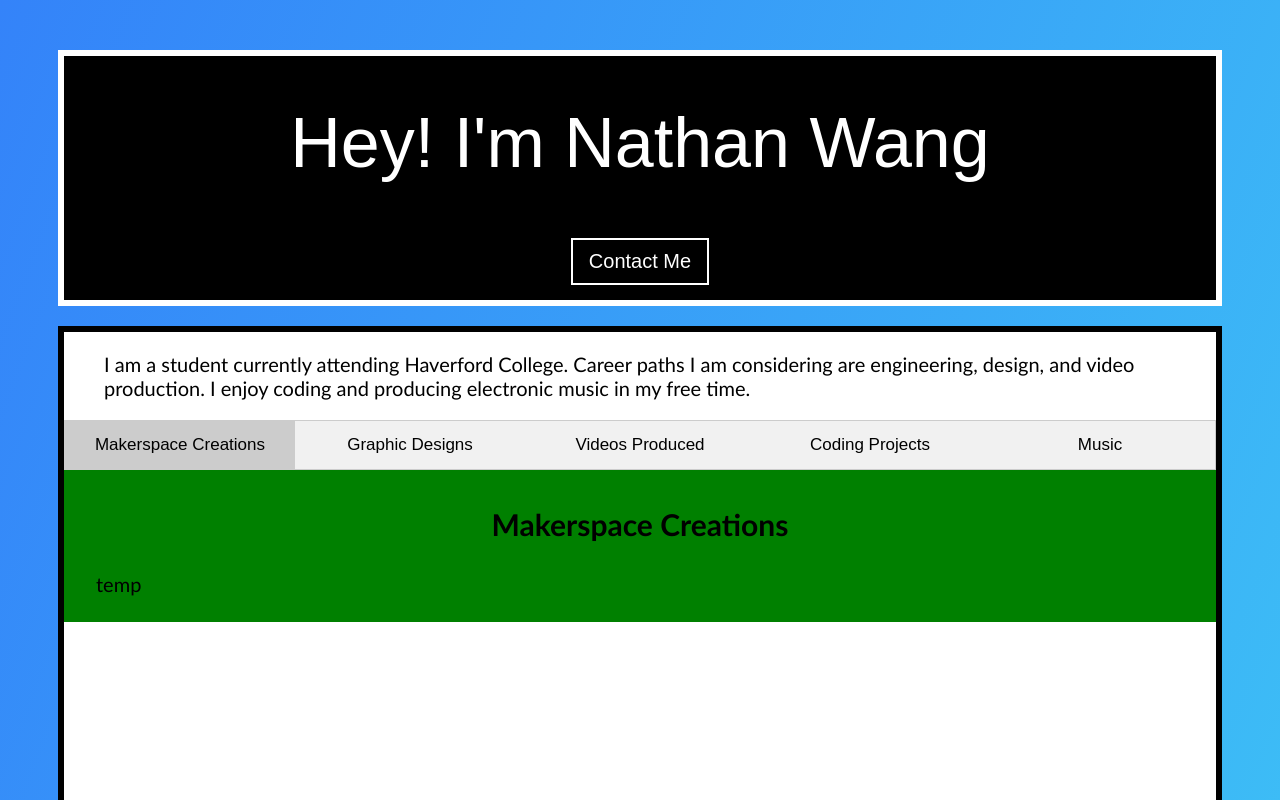
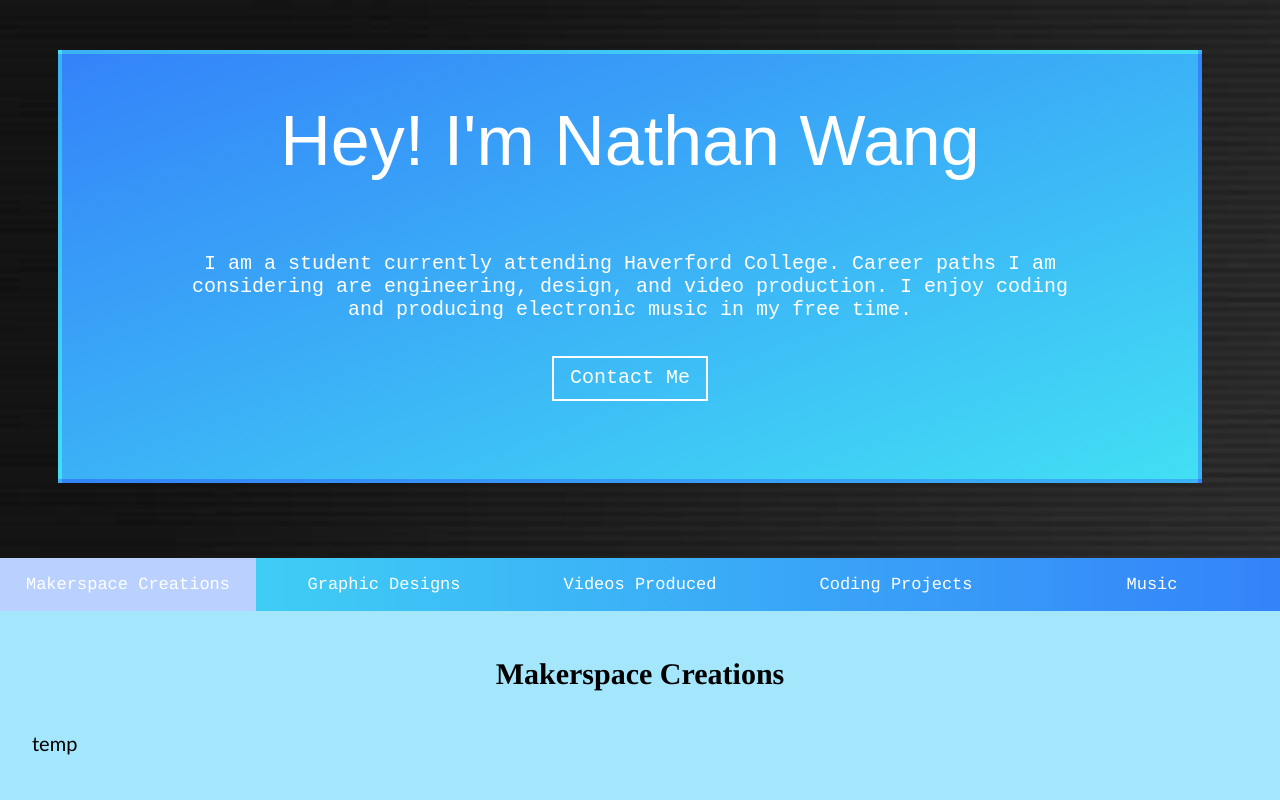
Before and after one commit to natewang36/natewang36.github.io, a plain HTML site: page index.html in a window 1280 px wide. Shown: the top 800 px of the page. Drawn offline with Linux system fonts and the light colour scheme.

Commit message:
6/7/2019 - 1:53PM. Added sticky nav-bar. Revamped color scheme. Few other small changes. Will continue to work on aesthetic for tab bar as it seems a little sudden now.

```diff
--- a/index.html
+++ b/index.html
@@ -17,44 +17,47 @@ Here's where the real stuff starts -->
 <div id ="titlebox-desc">
   <div id = "mainhello-desc" class = 'text'>
     <h1>Hey! I'm Nathan Wang</h1>
+    <br><h2>I am a student currently attending Haverford College. Career paths I am considering are engineering, design, and video production. I enjoy coding and producing electronic music in my free time.</h2>
     <br><a class="emailbutton" href="mailto:natewang36@gmail.com">Contact Me</a>
   </div>
 </div>
+</body>
+
 <div id ="bodywhite-desc">
-  <div id ="quickbio-desc">
+  <!-- <div id ="quickbio-desc">
     <p>I am a student currently attending Haverford College. Career paths I am considering are engineering, design, and video production. I enjoy coding and producing electronic music in my free time.</p>
-  </div>
+  </div> -->
       <!-- TABS -->
-        <div class="tab">
-        <button class="tablinks" onclick="openCity(event, 'tab-creations')" id="defaultOpen">Makerspace Creations</button>
-        <button class="tablinks" onclick="openCity(event, 'tab-designs')">Graphic Designs</button>
-        <button class="tablinks" onclick="openCity(event, 'tab-videos')">Videos Produced</button>
-        <button class="tablinks" onclick="openCity(event, 'tab-coding')">Coding Projects</button>
-        <button class="tablinks" onclick="openCity(event, 'tab-music')">Music</button>
+        <div id ="tabbar" class="tab">
+        <button class="tablinks" onclick="openCity(event, 'tab-creations')" id="defaultOpen"><h3>Makerspace Creations</h3></button>
+        <button class="tablinks" onclick="openCity(event, 'tab-designs')"><h3>Graphic Designs</h3></button>
+        <button class="tablinks" onclick="openCity(event, 'tab-videos')"><h3>Videos Produced</h3></button>
+        <button class="tablinks" onclick="openCity(event, 'tab-coding')"><h3>Coding Projects</h3></button>
+        <button class="tablinks" onclick="openCity(event, 'tab-music')"><h3>Music</h3></button>
       </div>
 
       <div id="tab-creations" class="tabcontent">
-        <h3>Makerspace Creations</h3>
+        <h4>Makerspace Creations</h4>
         <p>temp</p>
       </div>
 
       <div id="tab-designs" class="tabcontent">
-        <h3>Graphic Designs</h3>
-        <p>temp</p>
+        <h4>Graphic Designs</h4>
+        <p>Hey! I love creating apparel using Custom Ink!! If you want me to make you some apparel, click here to order from my brand new website!!!!! :DDDDDDD</p>
       </div>
 
       <div id="tab-videos" class="tabcontent">
-        <h3>Videos Produced</h3>
+        <h4>Videos Produced</h4>
         <p>temp</p>
       </div>
 
       <div id="tab-coding" class="tabcontent">
-        <h3>Coding Projects</h3>
+        <h4>Coding Projects</h4>
         <p>temp</p>
       </div>
 
       <div id="tab-music" class="tabcontent">
-        <h3>Music I Produced</h3>
+        <h4>Music I Produced</h4>
         <p>temp</p>
       </div>
 
@@ -75,12 +78,29 @@ Here's where the real stuff starts -->
 
         // default open first tab
         document.getElementById("defaultOpen").click();
+
+
+        // When the user scrolls the page, execute myFunction
+        window.onscroll = function() {myFunction()};
+
+        // Get the navbar
+        var navbar = document.getElementById("tabbar");
+
+        // Get the offset position of the navbar
+        var sticky = navbar.offsetTop;
+
+        // Add the sticky class to the navbar when you reach its scroll position. Remove "sticky" when you leave the scroll position
+        function myFunction() {
+          if (window.pageYOffset >= sticky) {
+            navbar.classList.add("sticky")
+          } else {
+            navbar.classList.remove("sticky");
+          }
+        }
         </script>
 
 
 </div>
 
 
-
-</body>
 </html>
--- a/style.css
+++ b/style.css
@@ -1,7 +1,10 @@
 
   body {
-    background-image: linear-gradient(to top left, rgb(66, 223, 244), rgb(52, 131, 249));
+    background-image: url("images/darkgray.jpg");
+    background-repeat: repeat-y;
+    background-size: cover;
   }
+
   /* Big Titles */
   h1 {
       color: white;
@@ -12,17 +15,23 @@
       height: 70px;
     }
   h2 {
-      color: black;
-      text-align: left;
-      font-family: "Work Sans",serif;
+      color: white;
+      text-align: center;
+      font-family: "Courier New",serif;
       font-weight: 5;
       font-size: 20px;
   }
   h3 {
+      color: white;
+      text-align: center;
+      font-family: "Courier",serif;
+      font-weight: normal;
+      font-size: 17px;
+  }
+  h4 {
       color: black;
       text-align: center;
-      font-family: "Trebuchet MS";
-      font-weight: bold;
+      font-family: Times,serif;
       font-size: 30px;
   }
   p {
@@ -45,27 +54,31 @@
   }
 
   #titlebox-desc{
-    background: black;
-    border: 6px solid white;
+    background-image: linear-gradient(to top left, rgb(66, 223, 244), rgb(52, 131, 249));
+    border: 4px solid transparent;
     max-width: 100%;
     position: static;
-    margin: 50px 50px auto;
+    margin: 50px 70px 75px 50px;
+    padding-left: 10%;
+    padding-right: 10%;
+    padding-bottom: 5%;
   }
   #mainhello-desc{
     top: 30px;
   }
   .emailbutton{
     border: 2px solid white;
+    border-radius: 0px;
     color: white;
     text-align: center;
-    font-family: "Jazz LET", fantasy;
+    font-family: "Courier New";
     font-weight: 300;
     font-size: 20px;
     margin-bottom: 15px;
     display: inline-block;
     text-decoration: none;
-    padding: 10px 16px 10px 16px;
-    transition: all 0.7s ease 0s;
+    padding: 8px 16px 10px 16px;
+    transition: all 0.3s ease 0s;
   }
   .emailbutton:hover{
     background-color: rgb(76, 115, 255);
@@ -74,24 +87,31 @@
   }
 
   #bodywhite-desc{
-    border: 6px solid black;
-    margin: 20px 50px auto;
+    margin-top: 20px;
+    margin-left: -8px;
+    margin-right: -8px;
     background-color: white;
+    overflow: auto;
+    }
+  #quickbio-desc{
+    padding: 20px 20px 20px 20px;
     max-width: 100%;
-    height: 3000px;
-  }
-  #quickbio-desc{
-    margin: 20px 20px 20px 20px;
   }
 
   /* Style the tab */
   .tab {
-
     overflow: hidden;
-    border: 1px solid #ccc;
-    background-color: #f1f1f1;
+    background-image: linear-gradient(to right, rgb(66, 223, 244), rgb(52, 131, 249));
+  }
+  .sticky {
+    position: fixed;
+    top: 0;
+    width: 100%;
   }
 
+  .sticky + .tabcontent {
+  padding-top: 55px;
+}
   /* Style the buttons inside the tab */
   .tab button {
     background-color: inherit;
@@ -100,37 +120,42 @@
     border: none;
     outline: none;
     cursor: pointer;
-    padding: 14px 16px;
+    padding: 0px 0px;
     transition: 0.3s;
     font-size: 17px;
   }
 
   /* Change background color of buttons on hover */
   .tab button:hover {
-    background-color: #ddd;
+    background-color: inherit;
+    opacity: 0.4
   }
 
   /* Create an active/current tablink class */
   .tab button.active {
-    background-color: #ccc;
+    background-color: #bad1ff;
   }
 
   /* Style the tab content */
   .tabcontent {
     padding: 6px 12px;
     border-top: none;
-    background-color: green;
     text-align: right;
+    /* background-color: #a4e6fc; */
   }
 }
+#tab-dummy {
+}
   #tab-creations {
-    background-color: green;
+    background-color: #a4e6fc;
+    height: 2000px;
   }
   #tab-designs {
-    background-color: blue;
+    background-color: #c9ffe0;
+    height: 2000px;
   }
   #tab-videos {
-    background-color: cyan;
+    background-color: #ff7575;
   }
   #tab-coding {
     background-color: purple;
```
Also changed, not shown: images/darkgray.jpg (added).
